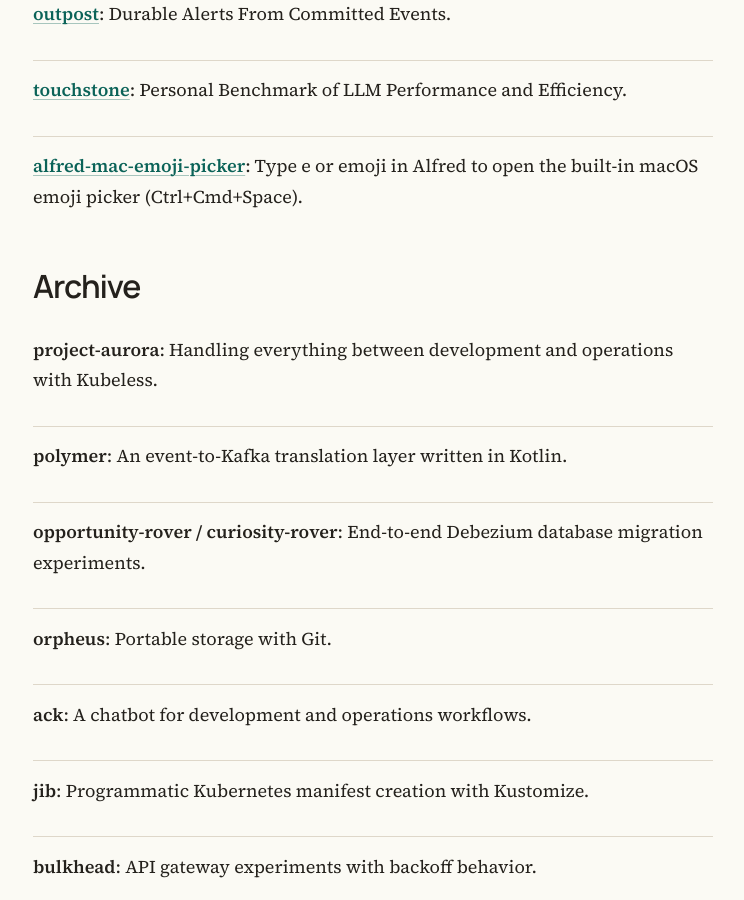
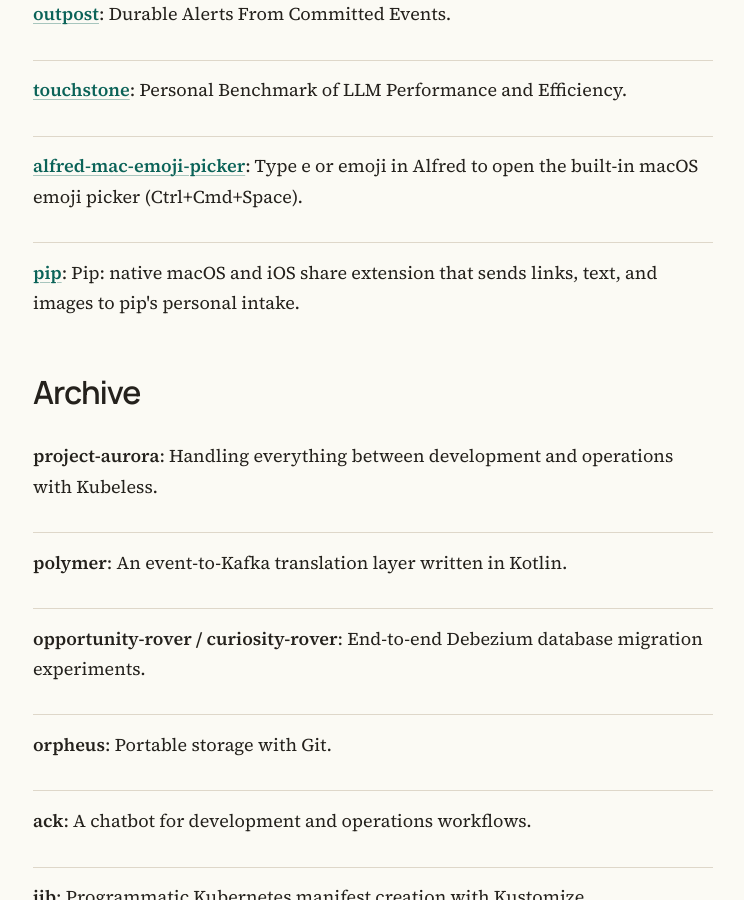
Before and after one commit to jamesonstone/jamesonstone.github.io, a Jekyll site: the page built from projects.md, in a window 1280 px wide and 900 px high, scrolled down 2583 px. Shown: the whole window, without its empty margins (267-1011 px from the left). Built offline with Jekyll 4.4.1, drawn with Linux system fonts in a browser that asks for light colours.

Commit message:
docs: update projects page from GitHub repositories

```diff
--- a/llms.txt
+++ b/llms.txt
@@ -53,6 +53,7 @@ Put the AGI in the bag, bro.
 - [outpost](https://github.com/jamesonstone/outpost): Durable Alerts From Committed Events.
 - [touchstone](https://github.com/jamesonstone/touchstone): Personal Benchmark of LLM Performance and Efficiency.
 - [alfred-mac-emoji-picker](https://github.com/jamesonstone/alfred-mac-emoji-picker): Type e or emoji in Alfred to open the built-in macOS emoji picker (Ctrl+Cmd+Space).
+- [pip](https://github.com/jamesonstone/pip): Pip: native macOS and iOS share extension that sends links, text, and images to pip&#39;s personal intake.
 ## Machine Indexes
 
 - [llms.txt](https://jamesonstone.io/llms.txt): Curated LLM entrypoint for this site.
--- a/projects.md
+++ b/projects.md
@@ -62,6 +62,7 @@ stays easy to scan.
   <li><strong><a href="https://github.com/jamesonstone/outpost">outpost</a></strong>: Durable Alerts From Committed Events.</li>
   <li><strong><a href="https://github.com/jamesonstone/touchstone">touchstone</a></strong>: Personal Benchmark of LLM Performance and Efficiency.</li>
   <li><strong><a href="https://github.com/jamesonstone/alfred-mac-emoji-picker">alfred-mac-emoji-picker</a></strong>: Type e or emoji in Alfred to open the built-in macOS emoji picker (Ctrl+Cmd+Space).</li>
+  <li><strong><a href="https://github.com/jamesonstone/pip">pip</a></strong>: Pip: native macOS and iOS share extension that sends links, text, and images to pip&#39;s personal intake.</li>
 </ul>
 
 ## Archive
```
